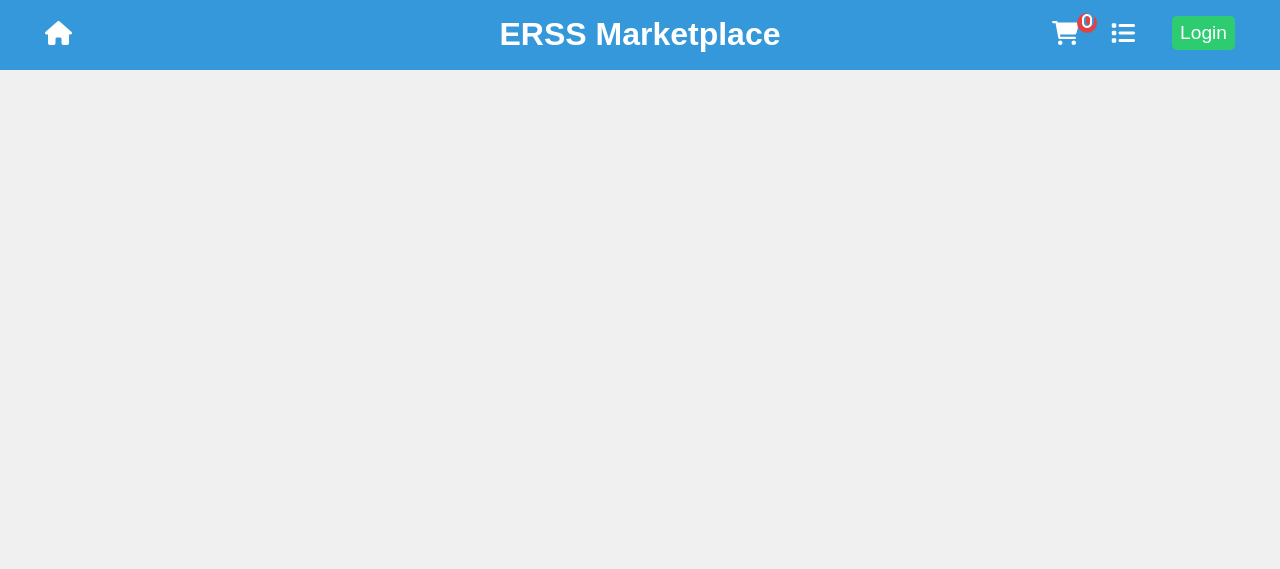
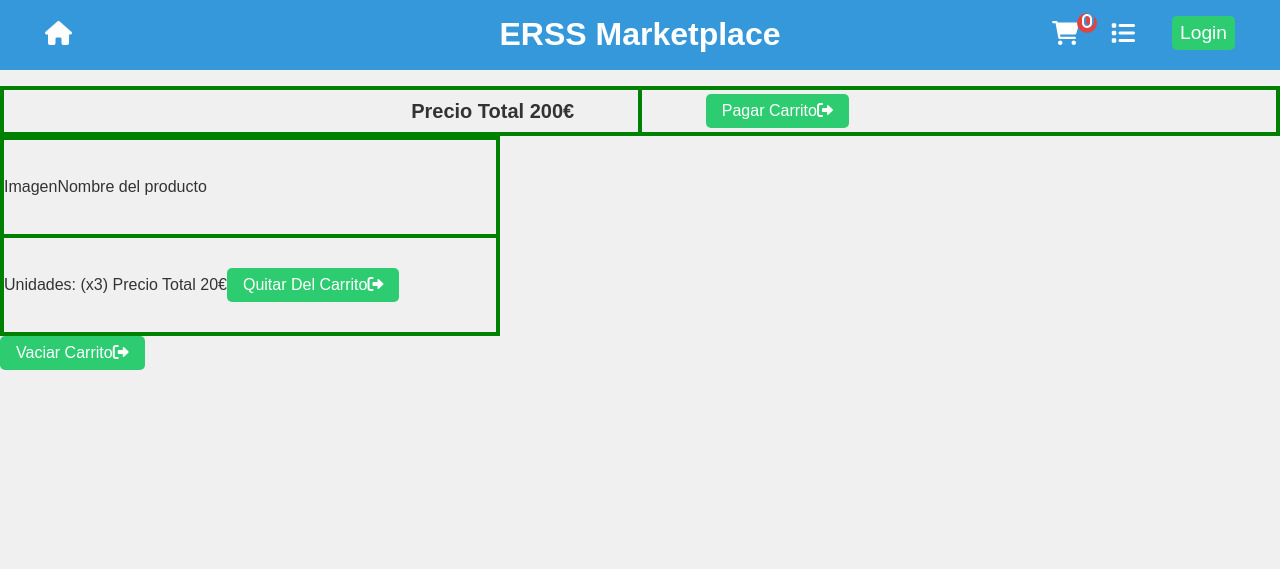
Before and after one commit to marcmarant/erssmarket, a Flask app: template app/templates/carrito.html in a window 1280 px wide. Shown: the top 569 px of the page. Run offline with Flask 3, Linux system fonts and the light colour scheme; the template is opened without the code that fills it, so the values that code supplies are empty.

Commit message:
Cmabios en carrito.html y css

```diff
--- a/app/static/styles/carrito.css
+++ b/app/static/styles/carrito.css
@@ -0,0 +1,55 @@
+.contenedor1{
+    width: 100%;
+    height: 50px;
+    display: flex;
+    flex-direction: row;
+    border: solid green 2px;
+}
+
+.contenedor2{
+    width: 500px;
+    height: 200px;
+    display:flex;
+    flex-direction: column;
+    border: solid green 2px;
+}
+
+.contenedor3{
+    width: 100%;
+    height: 100%;
+    display:flex;
+    flex-direction: row;
+    align-items: center;
+    justify-content: flex-end;
+    border: solid green 2px;
+    font-size: 20px;
+    padding-right: 5%;
+}
+
+.contenedor4{
+    width: 100%;
+    height: 100%;
+    display:flex;
+    flex-direction: row;
+    align-items: center;
+    border: solid green 2px;
+    padding-left: 5%;
+}
+
+.contenedor5{
+    width: 100%;
+    height: 100%;
+    display:flex;
+    flex-direction: row;
+    align-items: center;
+    border: solid green 2px;
+}
+
+.contenedor6{
+    width: 100%;
+    height: 100%;
+    display:flex;
+    flex-direction: row;
+    align-items: center;
+    border: solid green 2px;
+}
--- a/app/templates/carrito.html
+++ b/app/templates/carrito.html
@@ -8,53 +8,21 @@
 {% endblock %}
 
 {% block content %}
-<div class="main-container">
+    <div class="contenedor1">
+            <div class="contenedor3"> <p><b>Precio Total 200€</b></p></div>
+            <div class="contenedor4"><button id="pagarCarrito">Pagar Carrito<i class="fas fa-sign-out-alt"></i></button></div>
+        </div>
 
-    {% for producto in productos %}
-    <div class="caja-producto">
-        <div class="producto" data-id="{{ producto.id }}">
-            <div class="parte-superior">
-                <button type="button" id="cambiar">Cambiar producto</button>
+        <div class="contenedor2">
+            <div class="contenedor5"><p>Imagen</p> <p>Nombre del producto</p></div>
+            <div class="contenedor6">
+                <p>Unidades: (x3) Precio Total 20€</p>
+                <button id="quitarItem">Quitar Del Carrito<i class="fas fa-sign-out-alt"></i></button>
             </div>
-            <div class="contenedor1">
-                <label id="label-nombre">Nombre:</label>
-                <span class="texto-plano">{{ producto.nombre }}</span>
-                <input type="text" name="nombre" value="{{ producto.nombre }}" data-original="{{ producto.nombre }}" class="editable oculto">
-            </div>
+        </div>
 
-            <div class="parte-media">
-                <div class="pm1">
-                    <label for="descripcion">Descripción:</label>
-                    <span class="texto-plano" id="texto-plano2">{{ producto.descripcion }}</span>
-                    <textarea id="descripcion" name="descripcion" data-original="{{ producto.descripcion }}" class="editable oculto">{{ producto.descripcion }}</textarea>
-                </div>
-                <div class="pm2">
-                    <div class="foto"><img src="{{producto.fotoUrl}}" alt="Imagen del producto" width="150" height="150" data-original="{{ producto.fotoUrl }}">
-                    </div>
-                    <div class="anyadir-foto">
-                        <button type="button" id="anyadir" data-original="Cambiar foto">Cambiar foto</button>
-                    </div>
-                </div>
-            </div>
-            <div class="contenedor1">
-                <label for="precio">Precio:</label>
-                <span class="texto-plano" id="texto-plano3">{{ producto.precio }}</span>
-                <input type="number" id="precio" name="precio" min="0" step="1.00" value="{{ producto.precio }}" data-original="{{ producto.precio }}" class="editable oculto">
-                <label for="unidades">&nbsp;&nbsp;&nbsp;Stock (unidades):</label>
-                <span class="texto-plano" id="texto-plano3">{{producto.stock}}</span>
-                <input type="number" id="unidades" name="unidades" min="0" step="1" value="{{ producto.stock }}" data-original="{{ producto.stock }}" class="editable oculto">
-            </div>
+        <button id="vaciarCarrito">Vaciar  Carrito<i class="fas fa-sign-out-alt"></i></button>
 
-            <div class="parte-superior">
-                <button type="button" id="cancelar">Cancelar cambios</button>
-                <button type="button" id="guardar">Guardar cambios</button>
-            </div>
-
-        </div>
-    </div>
-    {% endfor %}
-
-</div>
 {% endblock %}
 
 
--- a/app/templates/home.html
+++ b/app/templates/home.html
@@ -19,7 +19,7 @@
     </div>
 
     {% if current_user %}
-        <div class="item-container" onclic="location.href='/carrito'">
+        <div class="item-container" onclick="location.href='/carrito'">
             <div class="trapecio left"></div>
             <div class="trapecio right">
                     <p>Tu carrito de compras</p>
```
